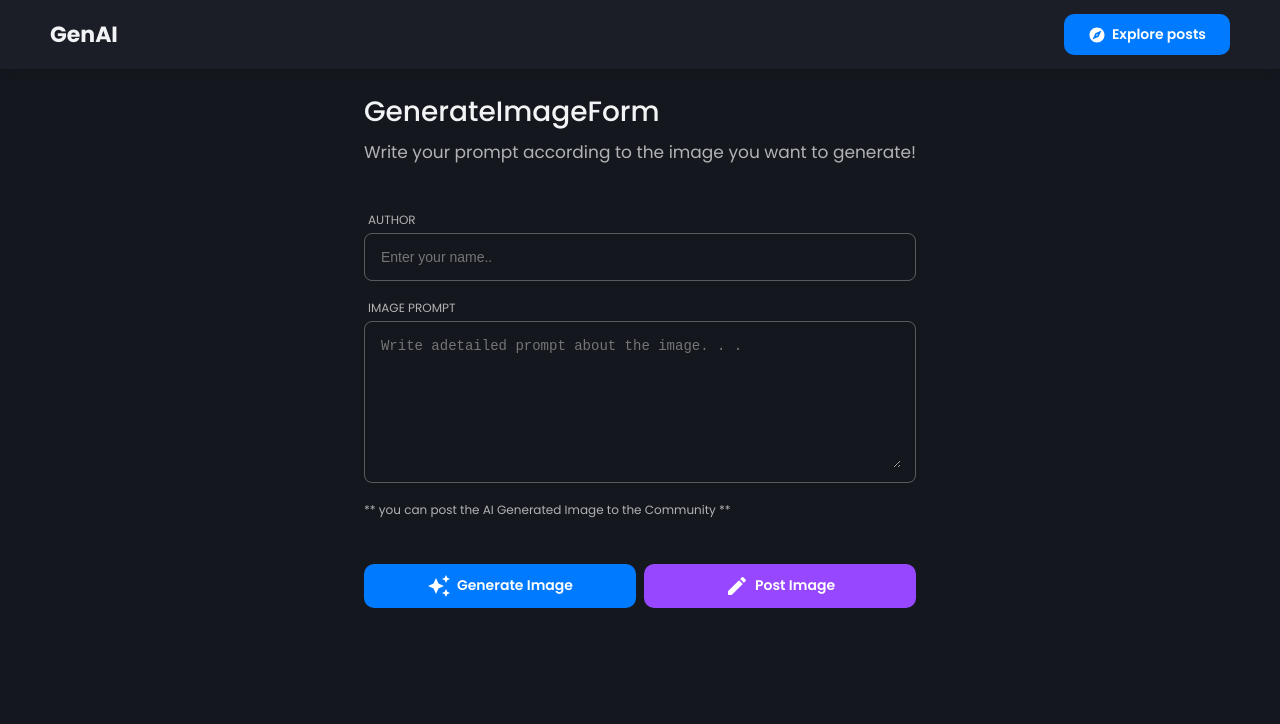
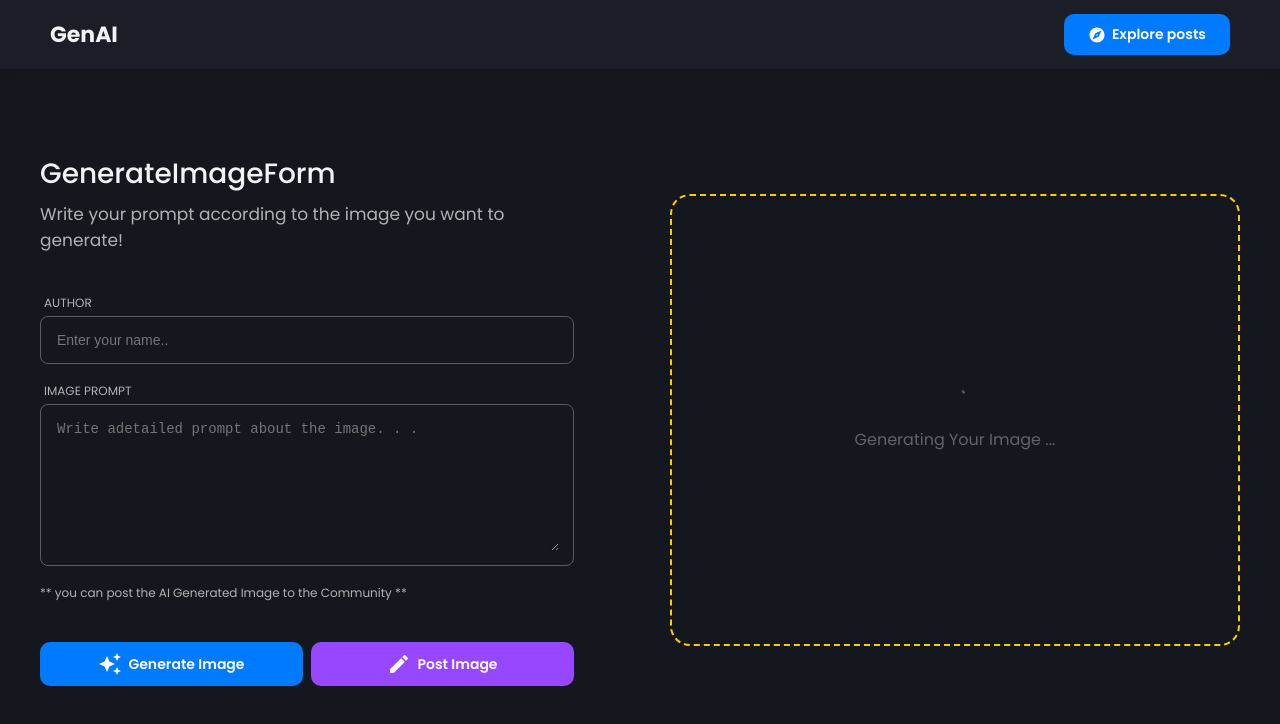
Before and after one commit to SkBarkatAli/AI-Image-Generation-Web-App, a React (Create React App) app in the folder client/: page /post in a window 1280 px wide. Shown: the top 724 px of the page. Built offline with nearby package versions, Linux system fonts and the light colour scheme; the HTML template or start-up script is replaced by a standard one.

Commit message:
Create GeneratedImageCard.jsx

```diff
--- /dev/null
+++ b/client/src/components/GeneratedImageCard.jsx
@@ -0,0 +1,42 @@
+import React from "react";
+import styled from "styled-components";
+import CircularProgress from '@mui/material/CircularProgress';
+
+
+
+const Container = styled.div`
+  flex: 1;
+  display: flex;
+  gap: 16px;
+  flex-direction: column;
+  align-items: center;
+  justify-content: center;
+  padding: 16px;
+  border: 2px dashed ${({ theme }) => theme.yellow};
+  color: ${({ theme }) => theme.arrow + 80};
+  border-radius: 20px;
+`;
+
+const Image = styled.img`
+  width: 100%;
+  height: 100%;
+  object-fit: cover;
+  border-radius: 24px;
+  background: ${({ theme }) => theme.black + 50};
+`;
+
+const GeneratedImageCard = ({ src, loading }) => {
+  return (
+    <Container>
+      {loading ? (
+        <>
+        <CircularProgress style={{color: "inherit", width: "24px", height: "24px"}}/>
+        Generating Your Image ...</>
+      ) : (
+        <>{src ? <Image src={src}/> : <>Wite a prompt to genarte Image</>}</>
+      )}
+    </Container>
+  );
+};
+
+export default GeneratedImageCard;
--- a/client/src/pages/CreatePost.jsx
+++ b/client/src/pages/CreatePost.jsx
@@ -1,15 +1,16 @@
 import React from "react";
-import styled from 'styled-components'
+import styled from "styled-components";
 import GenerateImageForm from "../components/GenerateImageForm";
+import GeneratedImageCard from "../components/GeneratedImageCard";
 
 const Container = styled.div`
-   padding: 30px 30px;
-  padding-bottom: 200px;
+  padding: 20px 30px;
+  padding-bottom: 50px;
   height: 100%;
+  justify-content: center;
+  align-items: center;
   overflow-y: scroll;
   display: flex;
-  flex-direction: column;
-  align-items: center;
   gap: 20px;
   @media (max-width: 768px) {
     padding: 6px 10px;
@@ -18,24 +19,25 @@ const Container = styled.div`
 `;
 
 const Wrapper = styled.div`
-  display: flex;
+   display: flex;
   gap: 8%;
   flex: 1;
   max-width: 1200px;
   height: fit-content;
-  justify-content: center;
   @media (max-width: 768px) {
     flex-direction: column;
   }
 `;
 
-
-const CreatePost =()=>{
-    return <Container>
-        <Wrapper>
-            <GenerateImageForm/>
-        </Wrapper>
-        </Container>
+const CreatePost = () => {
+  return (
+    <Container>
+      <Wrapper>
+        <GenerateImageForm />
+        <GeneratedImageCard loading />
+      </Wrapper>
+    </Container>
+  );
 };
 
 export default CreatePost;
```
